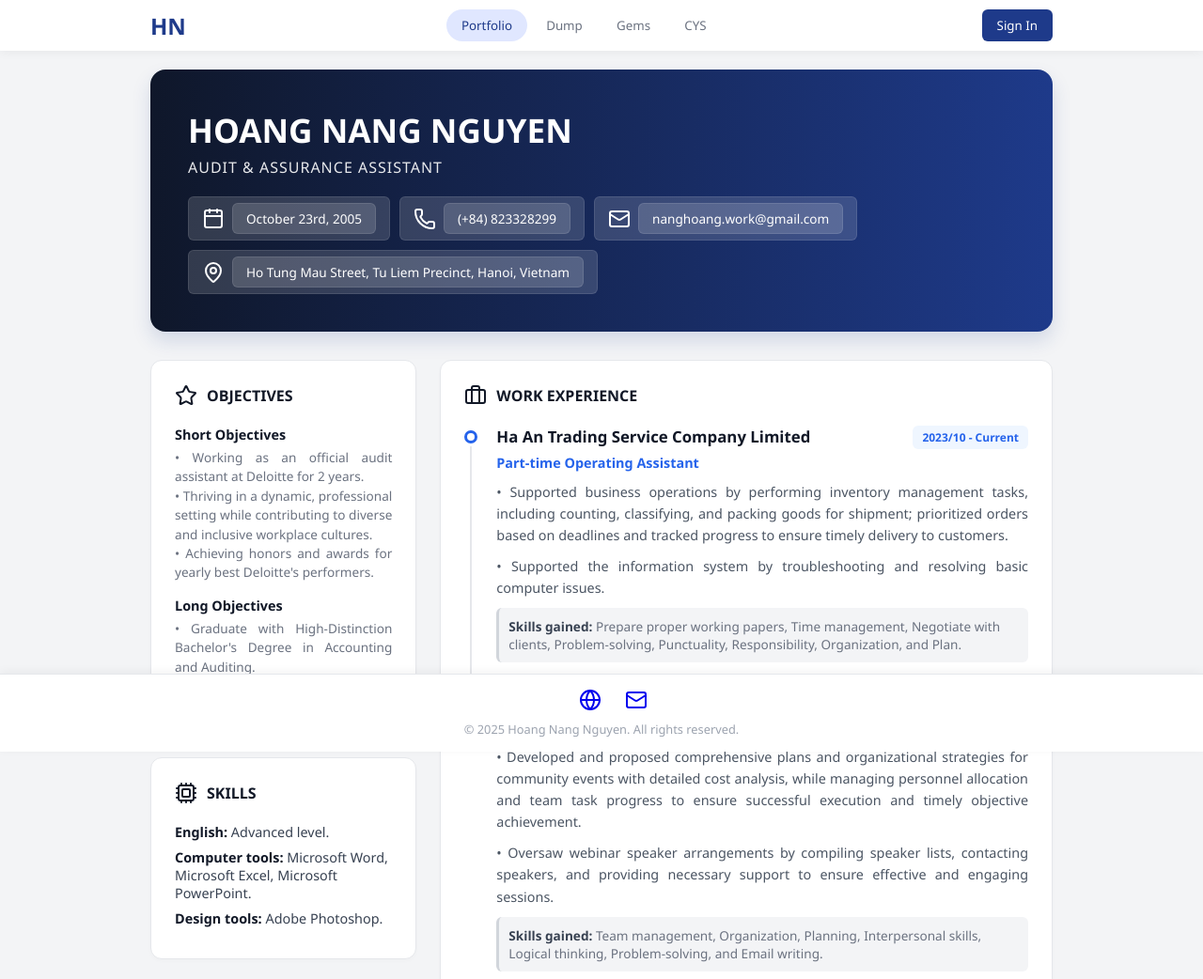
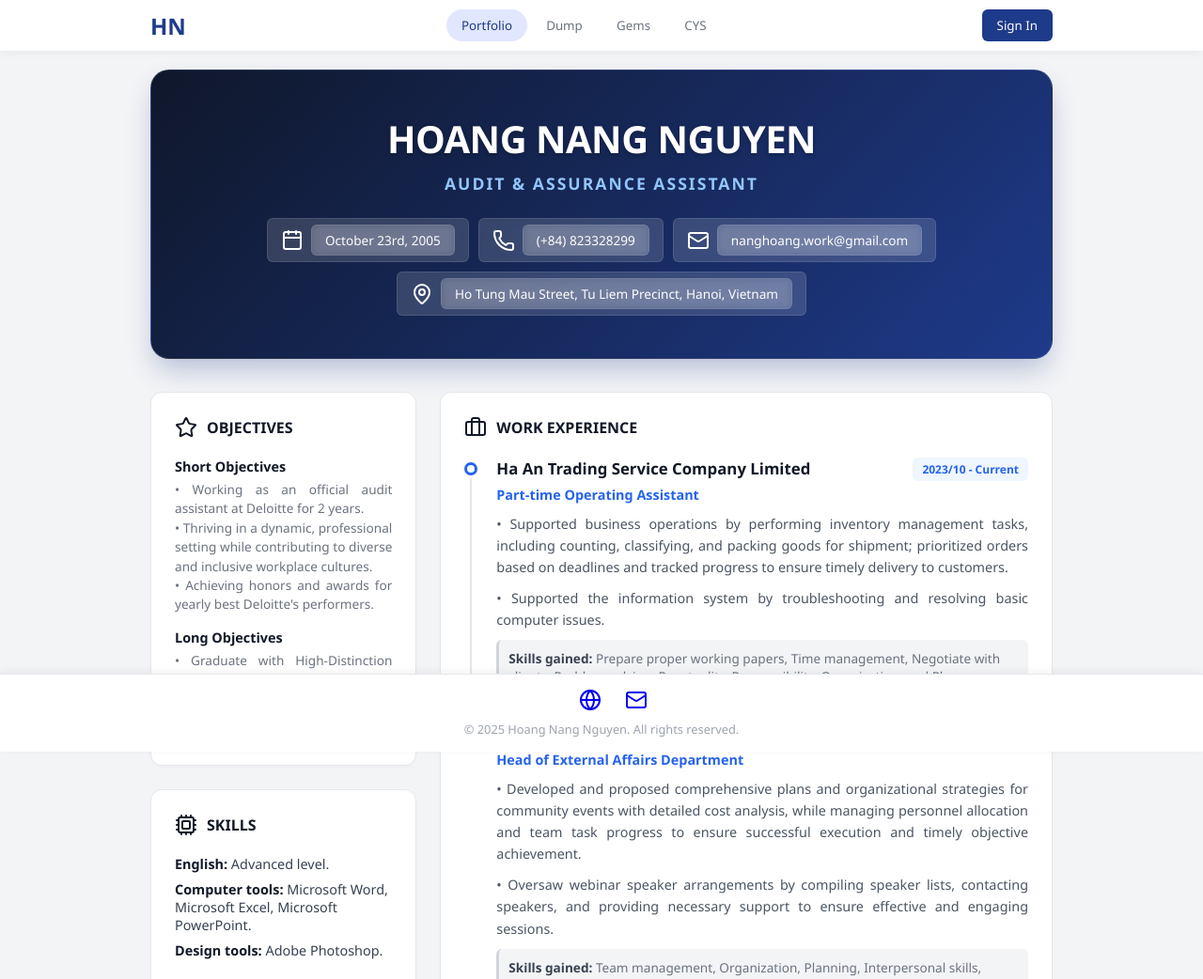
Before and after one commit to hoangdanghocdev/digiport, a plain HTML site: page index.html in a window 1280 px wide. Shown: the top 1042 px of the page at 94% size. Drawn offline with nearby package versions, Linux system fonts and the light colour scheme.

Commit message:
update hero card portfolio

```diff
--- a/style.css
+++ b/style.css
@@ -118,34 +118,80 @@ main {
   }
 }
 
-/* 2. Hero Banner (Màu xanh đậm như ảnh) */
+/* --- HERO SECTION (DESIGN THEO ẢNH 2) --- */
+
 .hero-card {
-  background: linear-gradient(
-    90deg,
-    #0f172a 0%,
-    #1e3a8a 100%
-  ); /* Màu Navy đậm */
+  /* Gradient chéo (135deg) tạo chiều sâu hơn là 90deg phẳng */
+  background: linear-gradient(135deg, #0f172a 0%, #1e3a8a 100%);
   color: white;
-  padding: 40px;
-  border-radius: 16px;
-  margin-bottom: 30px;
-  box-shadow: 0 10px 20px rgba(30, 58, 138, 0.15);
-}
-.hero-content h1 {
-  font-size: 2.2rem;
-  font-weight: 800;
-  margin-bottom: 5px;
-  text-transform: uppercase;
-}
-.hero-content h2 {
-  font-size: 1rem;
-  font-weight: 500;
-  opacity: 0.9;
-  margin-bottom: 20px;
-  text-transform: uppercase;
-  letter-spacing: 1px;
+  padding: 45px 30px; /* Tăng padding trên dưới */
+  border-radius: 20px; /* Bo tròn mềm mại hơn */
+  margin-bottom: 35px;
+
+  /* Hiệu ứng bóng đổ mềm và sâu hơn */
+  box-shadow: 0 15px 30px -5px rgba(30, 58, 138, 0.3);
+
+  /* CĂN GIỮA TOÀN BỘ NỘI DUNG (Điểm khác biệt chính so với Ảnh 1) */
+  display: flex;
+  flex-direction: column;
+  align-items: center;
+  text-align: center;
+  border: 1px solid rgba(255, 255, 255, 0.1); /* Viền mờ sang trọng */
 }
 
+.hero-content h1 {
+  font-size: 2.5rem; /* Chữ to hơn */
+  font-weight: 800;
+  margin-bottom: 8px;
+  text-transform: uppercase;
+  letter-spacing: -0.5px; /* Thu hẹp khoảng cách chữ cái cho tiêu đề lớn */
+  text-shadow: 0 2px 4px rgba(0, 0, 0, 0.2); /* Bóng chữ nhẹ */
+}
+
+.hero-content h2 {
+  font-size: 1.1rem;
+  font-weight: 600;
+  color: #93c5fd; /* Màu xanh nhạt thay vì trắng mờ -> Tương phản tốt hơn */
+  margin-bottom: 25px;
+  text-transform: uppercase;
+  letter-spacing: 2px; /* Khoảng cách rộng tạo cảm giác thoáng */
+}
+
+/* THIẾT KẾ CÁC BADGE LIÊN HỆ (CONTACT PILLS) */
+.contact-info {
+  display: flex;
+  flex-wrap: wrap;
+  justify-content: center; /* Căn giữa các mục */
+  gap: 12px;
+}
+
+.contact-info span {
+  /* Hiệu ứng kính (Glassmorphism) */
+  background: rgba(255, 255, 255, 0.1);
+  backdrop-filter: blur(4px);
+  border: 1px solid rgba(255, 255, 255, 0.2);
+
+  padding: 8px 16px;
+  border-radius: 30px; /* Bo tròn hình viên thuốc */
+  font-size: 0.85rem;
+  font-weight: 500;
+
+  display: flex;
+  align-items: center;
+  gap: 8px;
+  transition: all 0.2s ease;
+}
+
+.contact-info span:hover {
+  background: rgba(255, 255, 255, 0.25);
+  transform: translateY(-2px); /* Nổi lên nhẹ khi di chuột */
+}
+
+.contact-info i {
+  width: 16px;
+  height: 16px;
+  opacity: 0.9;
+}
 /* Contact info badges */
 .contact-info {
   display: flex;
```
